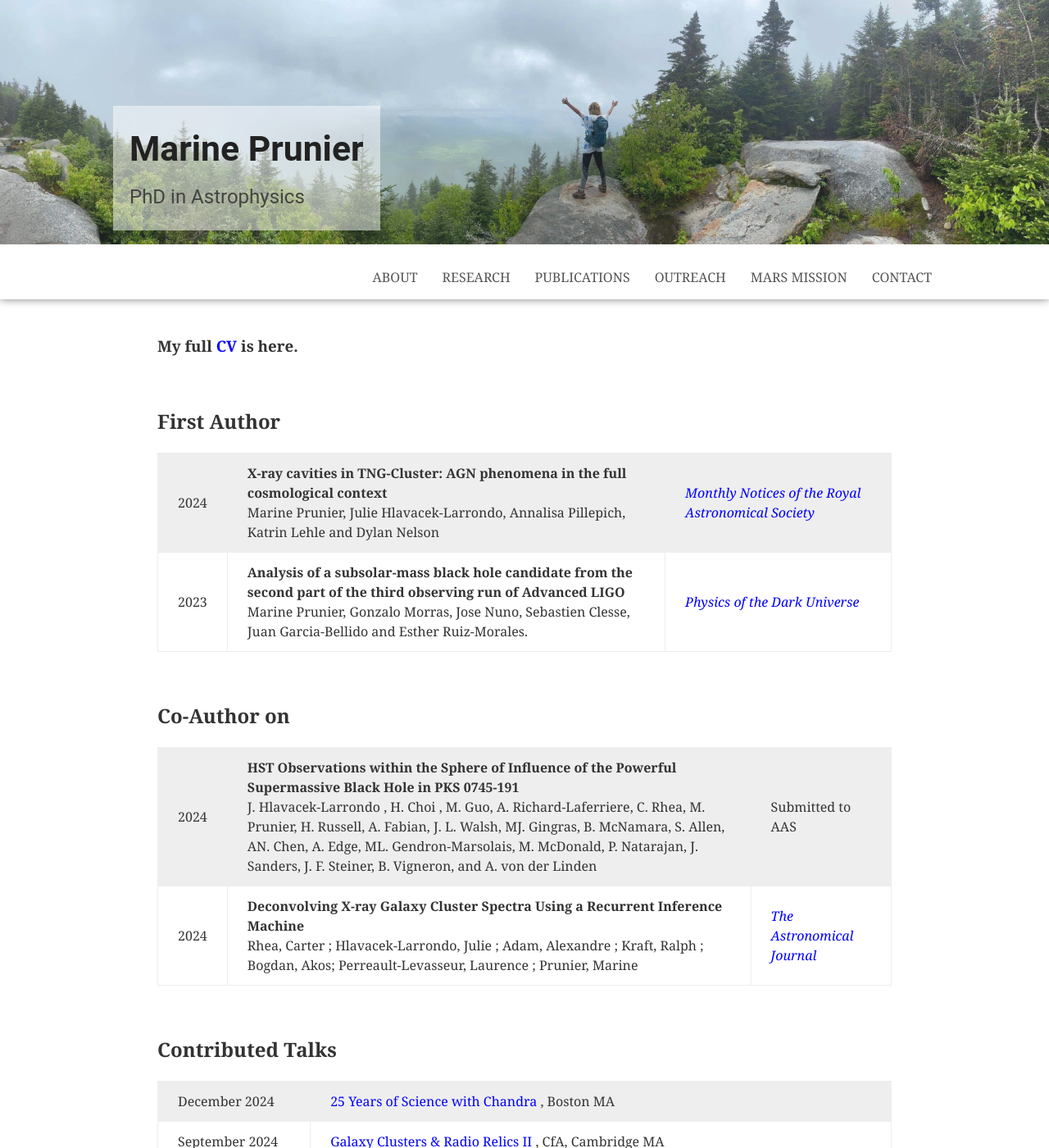
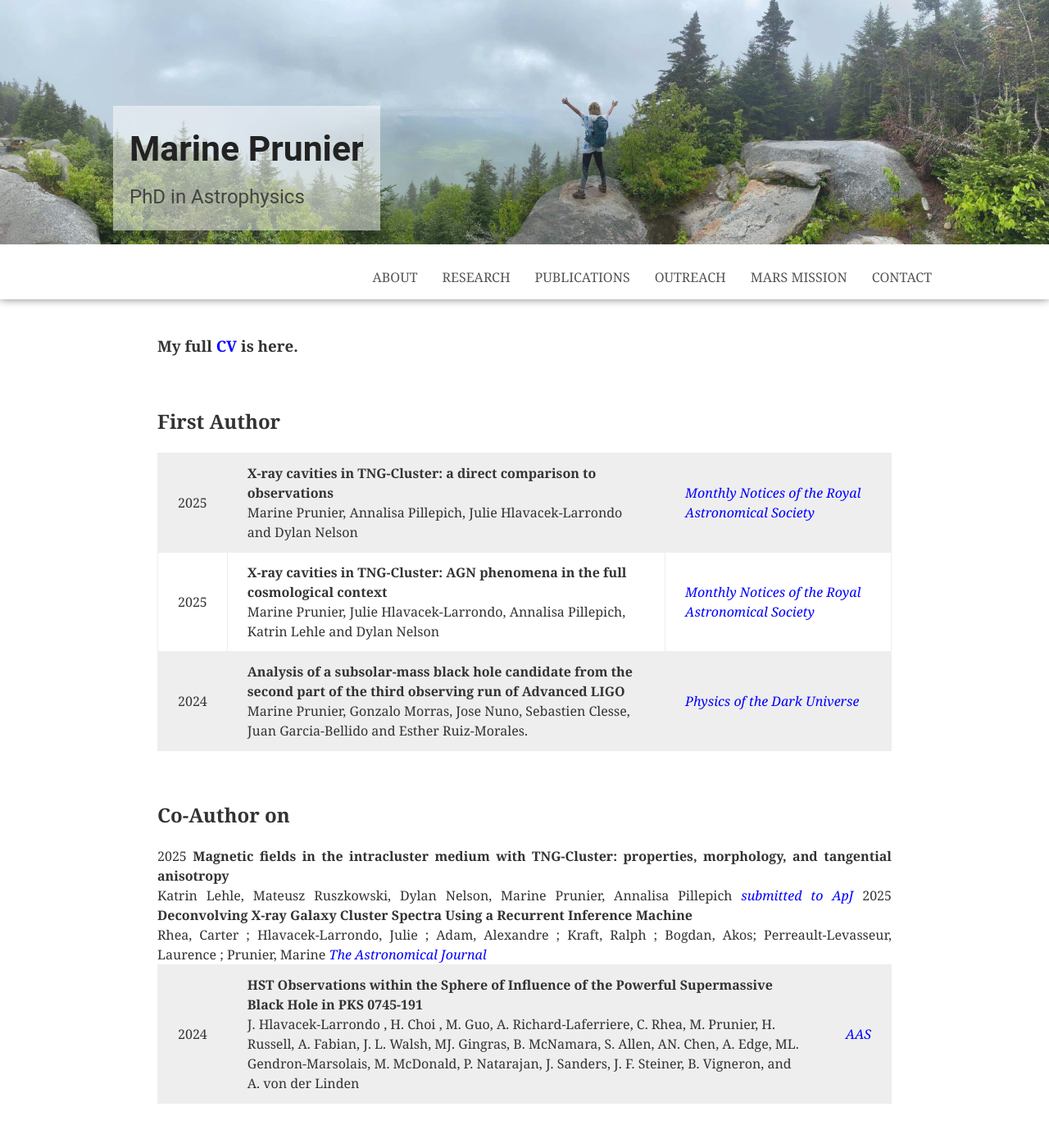
Before and after one commit to MarinePrunier/MarinePrunier.github.io, a Jekyll site: the page built from publications.html, in a window 1280 px wide and 1400 px high. Shown: the whole window at 82% size. Built offline with Jekyll 4.4.1, drawn with Linux system fonts in a browser that asks for light colours.

Commit message:
Updates
Updates

```diff
--- a/publications.html
+++ b/publications.html
@@ -12,31 +12,44 @@ header-image: /images/main/main_astronomy.jpeg
 
 <h2> First Author </h2>
 <table class="table">
-  <tr><td> 2024 </td><td> <b> X-ray cavities in TNG-Cluster: AGN phenomena in the full cosmological context </b><br>
+
+    <tr><td> 2025 </td><td> <b> X-ray cavities in TNG-Cluster: a direct comparison to observations </b><br>
+    Marine Prunier, Annalisa Pillepich, Julie Hlavacek-Larrondo and Dylan Nelson </td><td> <a href="https://academic.oup.com/mnras/article/539/2/1040/8102957
+      target="_blank" style="color: blue; text-decoration: none;">
+      <em> Monthly Notices of the Royal Astronomical Society </em></a> </td></tr>
+
+  <tr><td> 2025 </td><td> <b> X-ray cavities in TNG-Cluster: AGN phenomena in the full cosmological context </b><br>
     Marine Prunier, Julie Hlavacek-Larrondo, Annalisa Pillepich, Katrin
   Lehle and Dylan Nelson </td><td> <a href="https://academic.oup.com/mnras/advance-article/doi/10.1093/mnras/stae2743/7922858?utm_source=advanceaccess&utm_campaign=mnras&utm_medium=email
       target="_blank" style="color: blue; text-decoration: none;">
       <em> Monthly Notices of the Royal Astronomical Society </em></a> </td></tr>
 
-  <tr><td> 2023 </td><td> <b>  Analysis of a subsolar-mass black hole candidate from the second part of the third observing run of Advanced LIGO</b><br>
+  <tr><td> 2024 </td><td> <b>  Analysis of a subsolar-mass black hole candidate from the second part of the third observing run of Advanced LIGO</b><br>
     Marine Prunier, Gonzalo Morras, Jose Nuno, Sebastien Clesse, Juan Garcia-Bellido and Esther Ruiz-Morales. </td><td> <a href="https://ui.adsabs.harvard.edu/abs/2024PDU....4601582P/abstract"
      target="_blank" style="color: blue; text-decoration: none;">
      <em> Physics of the Dark Universe </em></a>  </td></tr>
 </table>
 
 <h2> Co-Author on </h2>
+
+  <tr><td> 2025 </td><td> <b> Magnetic fields in the intracluster medium with TNG-Cluster: properties, morphology, and tangential anisotropy  </b><br>
+    Katrin Lehle, Mateusz Ruszkowski, Dylan Nelson, Marine Prunier, Annalisa Pillepich </td><td> <a href="https://arxiv.org/abs/2507.12517"
+     target="_blank" style="color: blue; text-decoration: none;">
+     <em> submitted to ApJ  </em></a>  </td></tr>
+
+  <tr><td> 2025 </td><td> <b> Deconvolving X-ray Galaxy Cluster Spectra Using a Recurrent Inference Machine  </b><br>
+     Rhea, Carter ; Hlavacek-Larrondo, Julie ; Adam, Alexandre ; Kraft, Ralph ; Bogdan, Akos; Perreault-Levasseur, Laurence ; Prunier, Marine </td><td> <a href="https://iopscience.iop.org/article/10.3847/1538-3881/adbf7b"
+     target="_blank" style="color: blue; text-decoration: none;">
+     <em> The Astronomical Journal  </em></a>  </td></tr>
+
 <table class="table">
   <tr><td> 2024 </td><td> <b> HST Observations within the Sphere of Influence of the Powerful Supermassive Black Hole in
     PKS 0745-191 </b><br>
     J. Hlavacek-Larrondo , H. Choi , M. Guo, A. Richard-Laferriere, C. Rhea, M. Prunier,
     H. Russell, A. Fabian, J. L. Walsh, MJ. Gingras, B. McNamara, S. Allen, AN. Chen,
     A. Edge, ML. Gendron-Marsolais, M. McDonald, P. Natarajan,
-    J. Sanders, J. F. Steiner, B. Vigneron, and A. von der Linden </td><td> Submitted to AAS </td></tr>
-
-  <tr><td> 2024 </td><td> <b> Deconvolving X-ray Galaxy Cluster Spectra Using a Recurrent Inference Machine  </b><br>
-     Rhea, Carter ; Hlavacek-Larrondo, Julie ; Adam, Alexandre ; Kraft, Ralph ; Bogdan, Akos; Perreault-Levasseur, Laurence ; Prunier, Marine </td><td> <a href="https://ui.adsabs.harvard.edu/abs/2024arXiv240910711R/abstract"
-     target="_blank" style="color: blue; text-decoration: none;">
-     <em> The Astronomical Journal  </em></a>  </td></tr>
+    J. Sanders, J. F. Steiner, B. Vigneron, and A. von der Linden </td><td> <a href="https://iopscience.iop.org/article/10.3847/1538-4357/ada7ed
+      target="_blank" style="color: blue; text-decoration: none;"> <em>AAS</em> </a> </td></tr>
 </table>
 
 <h2> Contributed Talks  </h2>
```
Also changed, not shown: index.html (+7 -2 lines), 1 other file.
